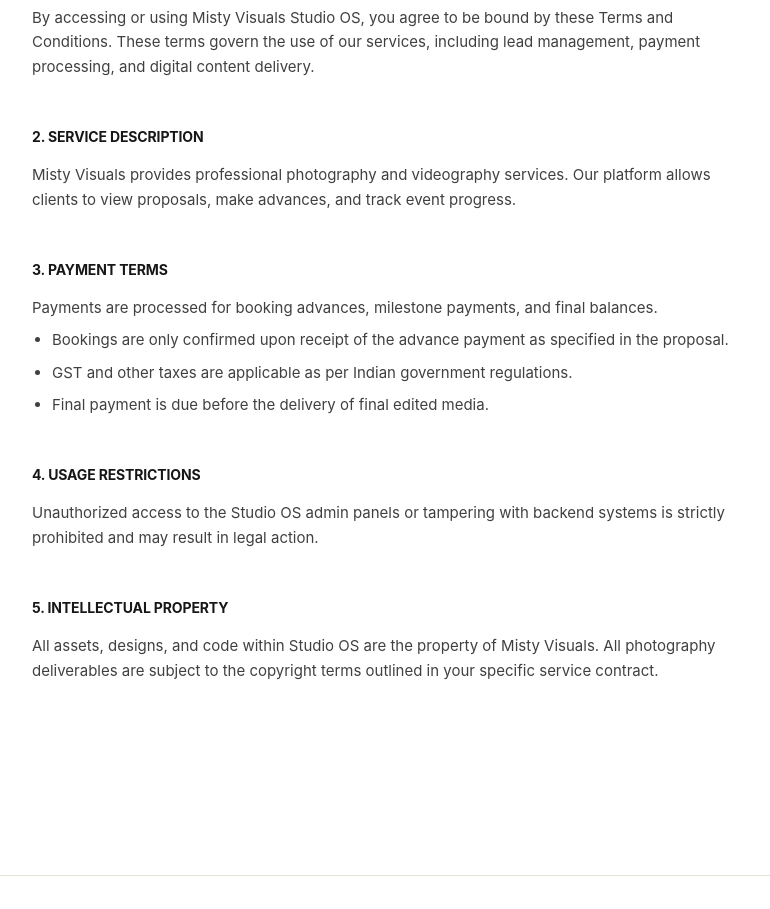
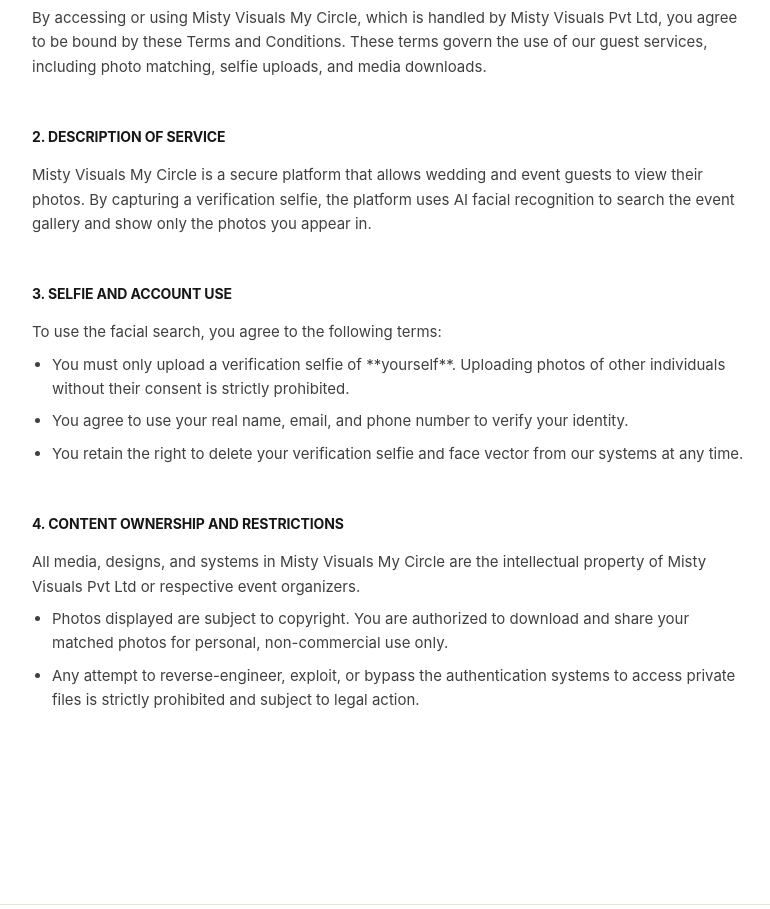
Before and after one commit to sdush03/mistyvisuals-mycircle, a Next.js app in the folder frontend/: page /terms in a window 1280 px wide. Shown: the part 380-1289 px from the top of the page, without its empty margins (248-1018 px from the left). Built offline with nearby package versions, Linux system fonts and the light colour scheme; no server answers.

Commit message:
docs: rename portal to Misty Visuals My Circle and mention Misty Visuals Pvt Ltd in Privacy and Terms

```diff
--- a/frontend/app/privacy/page.tsx
+++ b/frontend/app/privacy/page.tsx
@@ -19,41 +19,42 @@ export default function PrivacyPage() {
           <div>
             <h2 className="text-sm uppercase tracking-[0.1em] font-bold text-neutral-900 mb-4">1. Introduction</h2>
             <p>
-              Misty Visuals Operating System ("Studio OS") is committed to protecting the privacy and security of your personal information.
-              This policy describes how we collect, use, and share information when you use our internal management tools and client-facing interfaces.
+              Misty Visuals My Circle is handled by Misty Visuals Pvt Ltd and is committed to protecting the privacy and security of your personal information.
+              This policy describes how we collect, use, and secure your data, particularly your verification selfie, when you use our guest photo delivery services.
             </p>
           </div>
 
           <div>
             <h2 className="text-sm uppercase tracking-[0.1em] font-bold text-neutral-900 mb-4">2. Information We Collect</h2>
-            <p className="mb-4">We collect information directly from you when you use our services:</p>
+            <p className="mb-4">We collect information directly from you when you log in and register your profile:</p>
             <ul className="list-disc pl-5 space-y-2">
-              <li><strong>Personal Data:</strong> Name, email address, phone numbers, and wedding/event details provided during lead generation.</li>
-              <li><strong>Billing Information:</strong> Payment details processed securely through our partners (e.g., Razorpay). We do not store your credit card numbers on our servers.</li>
-              <li><strong>Usage Data:</strong> Log data including IP addresses, browser types, and interaction logs for internal auditing and security.</li>
+              <li><strong>Profile Details:</strong> Name, email address, and phone number to authenticate your identity.</li>
+              <li><strong>Facial Recognition Data (Selfies):</strong> A close-up selfie that you capture using your device's camera. This image is processed locally on our server to extract a unique, mathematical face representation (vector) for image recognition.</li>
+              <li><strong>Usage logs:</strong> Technical information including IP addresses, login timestamps, and event interactions for security and system improvements.</li>
             </ul>
           </div>
 
           <div>
-            <h2 className="text-sm uppercase tracking-[0.1em] font-bold text-neutral-900 mb-4">3. How We Use Information</h2>
+            <h2 className="text-sm uppercase tracking-[0.1em] font-bold text-neutral-900 mb-4">3. How We Use and Protect Your Data</h2>
+            <p className="mb-4">Your information is processed with strict security and confidentiality guidelines:</p>
+            <ul className="list-disc pl-5 space-y-2">
+              <li><strong>Photo Matching:</strong> We compare your unique face vector against photos from the wedding/event gallery to automatically identify and display pictures you appear in.</li>
+              <li><strong>Zero Sharing:</strong> Your selfie and vector data are strictly used for your own photo searches. We never share, sell, or monetize your facial profile or contact information with any third parties or advertisers.</li>
+              <li><strong>Data Retention & Deletion:</strong> Your selfie and corresponding vector are stored securely. You can delete your selfie at any time directly through the "My Profile" tab in your account dashboard.</li>
+            </ul>
+          </div>
+
+          <div>
+            <h2 className="text-sm uppercase tracking-[0.1em] font-bold text-neutral-900 mb-4">4. Security Measures</h2>
             <p>
-              We use the collected data to manage leads, generate proposals, process payments, and provide photography/videography services.
-              Information is strictly used for the fulfillment of contracts and improving our internal studio operations.
+              We implement industry-standard encryption, SSL transmission, and secure token-based authentication (JWT) to safeguard your profile and media access.
             </p>
           </div>
 
           <div>
-            <h2 className="text-sm uppercase tracking-[0.1em] font-bold text-neutral-900 mb-4">4. Data Security</h2>
+            <h2 className="text-sm uppercase tracking-[0.1em] font-bold text-neutral-900 mb-4">5. Support</h2>
             <p>
-              We implement industry-standard security measures, including SSL encryption and token-based authentication, to protect your data.
-              Access to information is strictly restricted to authorized sales and administrative personnel.
-            </p>
-          </div>
-
-          <div>
-            <h2 className="text-sm uppercase tracking-[0.1em] font-bold text-neutral-900 mb-4">5. Contact</h2>
-            <p>
-              For any questions regarding this policy, please contact us at: <br />
+              If you have any questions about your data or would like to request manual deletion, please contact us at: <br />
               <strong>Email:</strong> contact@mistyvisuals.com
             </p>
           </div>
--- a/frontend/app/terms/page.tsx
+++ b/frontend/app/terms/page.tsx
@@ -19,40 +19,36 @@ export default function TermsPage() {
           <div>
             <h2 className="text-sm uppercase tracking-[0.1em] font-bold text-neutral-900 mb-4">1. Acceptance of Terms</h2>
             <p>
-              By accessing or using Misty Visuals Studio OS, you agree to be bound by these Terms and Conditions.
-              These terms govern the use of our services, including lead management, payment processing, and digital content delivery.
+              By accessing or using Misty Visuals My Circle, which is handled by Misty Visuals Pvt Ltd, you agree to be bound by these Terms and Conditions.
+              These terms govern the use of our guest services, including photo matching, selfie uploads, and media downloads.
             </p>
           </div>
 
           <div>
-            <h2 className="text-sm uppercase tracking-[0.1em] font-bold text-neutral-900 mb-4">2. Service Description</h2>
+            <h2 className="text-sm uppercase tracking-[0.1em] font-bold text-neutral-900 mb-4">2. Description of Service</h2>
             <p>
-              Misty Visuals provides professional photography and videography services. Our platform allows clients to view proposals, make advances, and track event progress.
+              Misty Visuals My Circle is a secure platform that allows wedding and event guests to view their photos.
+              By capturing a verification selfie, the platform uses AI facial recognition to search the event gallery and show only the photos you appear in.
             </p>
           </div>
 
           <div>
-            <h2 className="text-sm uppercase tracking-[0.1em] font-bold text-neutral-900 mb-4">3. Payment Terms</h2>
-            <p className="mb-2">Payments are processed for booking advances, milestone payments, and final balances.</p>
+            <h2 className="text-sm uppercase tracking-[0.1em] font-bold text-neutral-900 mb-4">3. Selfie and Account Use</h2>
+            <p className="mb-2">To use the facial search, you agree to the following terms:</p>
             <ul className="list-disc pl-5 space-y-2">
-              <li>Bookings are only confirmed upon receipt of the advance payment as specified in the proposal.</li>
-              <li>GST and other taxes are applicable as per Indian government regulations.</li>
-              <li>Final payment is due before the delivery of final edited media.</li>
+              <li>You must only upload a verification selfie of **yourself**. Uploading photos of other individuals without their consent is strictly prohibited.</li>
+              <li>You agree to use your real name, email, and phone number to verify your identity.</li>
+              <li>You retain the right to delete your verification selfie and face vector from our systems at any time.</li>
             </ul>
           </div>
 
           <div>
-            <h2 className="text-sm uppercase tracking-[0.1em] font-bold text-neutral-900 mb-4">4. Usage Restrictions</h2>
-            <p>
-              Unauthorized access to the Studio OS admin panels or tampering with backend systems is strictly prohibited and may result in legal action.
-            </p>
-          </div>
-
-          <div>
-            <h2 className="text-sm uppercase tracking-[0.1em] font-bold text-neutral-900 mb-4">5. Intellectual Property</h2>
-            <p>
-              All assets, designs, and code within Studio OS are the property of Misty Visuals. All photography deliverables are subject to the copyright terms outlined in your specific service contract.
-            </p>
+            <h2 className="text-sm uppercase tracking-[0.1em] font-bold text-neutral-900 mb-4">4. Content Ownership and Restrictions</h2>
+            <p className="mb-2">All media, designs, and systems in Misty Visuals My Circle are the intellectual property of Misty Visuals Pvt Ltd or respective event organizers.</p>
+            <ul className="list-disc pl-5 space-y-2">
+              <li>Photos displayed are subject to copyright. You are authorized to download and share your matched photos for personal, non-commercial use only.</li>
+              <li>Any attempt to reverse-engineer, exploit, or bypass the authentication systems to access private files is strictly prohibited and subject to legal action.</li>
+            </ul>
           </div>
         </section>
 
```
